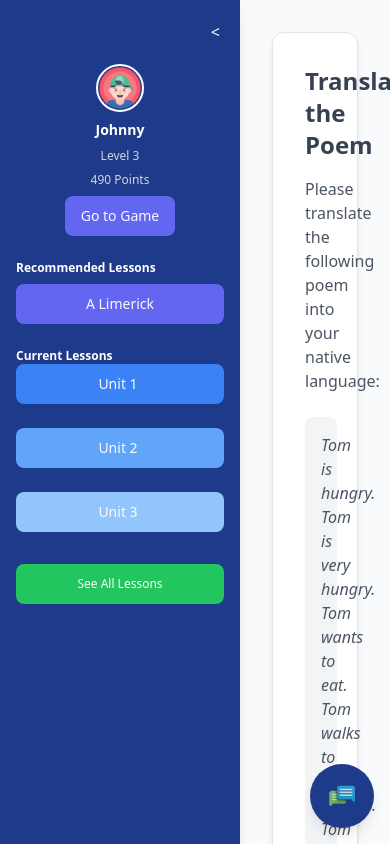
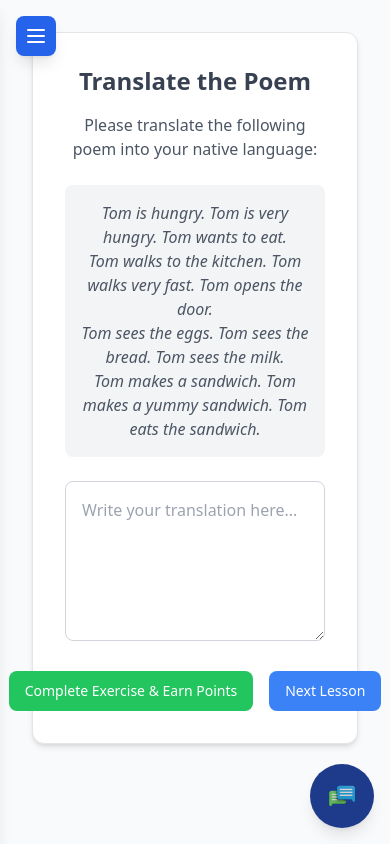
Before and after one commit to khush2003/tara, a React (Vite) app in the folder frontend/student_portal/: page /learning in a window 390 px wide. Built offline with nearby package versions, Linux system fonts and the light colour scheme.

Commit message:
RT_responsive_learningcontent

```diff
--- a/frontend/student_portal/src/pages/learning.tsx
+++ b/frontend/student_portal/src/pages/learning.tsx
@@ -5,14 +5,15 @@ import { Progress } from '@/components/ui/progress';
 import { useNavigate } from 'react-router-dom';
 import StudentGuide from './guidance';
 import Logo from '../assets/Chat.png'; // Import your logo image
-import Users from '../assets/users.png'; // Import your logo image
+import users from '../assets/users.png'; // Import your profile image
 
 const LearningContentPage: React.FC = () => {
   const navigate = useNavigate();
   const [isSidebarCollapsed, setSidebarCollapsed] = useState(false);
+  const [isSidebarOpen, setSidebarOpen] = useState(false); // State for mobile sidebar toggle
   const [showGuide, setShowGuide] = useState(false);
 
-  // Toggle Sidebar Collapse
+  // Toggle Sidebar Collapse (for desktop)
   const toggleSidebar = () => {
     setSidebarCollapsed(!isSidebarCollapsed);
   };
@@ -22,41 +23,58 @@ const LearningContentPage: React.FC = () => {
     setShowGuide(!showGuide);
   };
 
+  // Toggle mobile sidebar
+  const toggleMobileSidebar = () => {
+    setSidebarOpen(!isSidebarOpen);
+  };
+
   return (
     <div className="relative flex h-screen bg-gray-50">
+      {/* Mobile Sidebar Toggle Button */}
+      <div className="md:hidden fixed top-4 left-4 z-20">
+        <Button
+          onClick={toggleMobileSidebar}
+          className="p-2 bg-blue-600 text-white rounded-lg shadow-lg"
+        >
+          {isSidebarOpen ? (
+            // Close "X" icon
+            <svg xmlns="http://www.w3.org/2000/svg" className="h-6 w-6" fill="none" viewBox="0 0 24 24" stroke="currentColor" strokeWidth={2}>
+              <path strokeLinecap="round" strokeLinejoin="round" d="M6 18L18 6M6 6l12 12" />
+            </svg>
+          ) : (
+            // Hamburger icon
+            <svg xmlns="http://www.w3.org/2000/svg" className="h-6 w-6" fill="none" viewBox="0 0 24 24" stroke="currentColor" strokeWidth={2}>
+              <path strokeLinecap="round" strokeLinejoin="round" d="M4 6h16M4 12h16M4 18h16" />
+            </svg>
+          )}
+        </Button>
+      </div>
+
       {/* Sidebar */}
       <div
-        className={`${
+        className={`fixed z-10 ${
+          isSidebarOpen ? 'translate-x-0' : '-translate-x-full'
+        } md:translate-x-0 transform md:relative flex-shrink-0 ${
           isSidebarCollapsed ? 'w-16' : 'w-60'
-        } flex-shrink-0 p-4 bg-blue-900 text-white shadow-lg transition-all duration-300`}
+        } h-full p-4 bg-blue-800 text-white shadow-lg transition-all duration-300 ease-in-out md:flex flex-col md:static`}
       >
         {/* Sidebar Header */}
         <div className="flex flex-col items-center">
-          {/* Toggle Sidebar Button */}
-          <button
-            onClick={toggleSidebar}
-            className="self-end mb-4 p-1 rounded-full focus:outline-none focus:ring-2 focus:ring-indigo-500"
-          >
-            {isSidebarCollapsed ? '>' : '<'}
-          </button>
-
           {/* Profile Section */}
           <div className="flex flex-col items-center space-y-2">
             <img
-              src={Users} // Replace with dynamic source
+              src={users} // Replace with dynamic source
               alt="Profile"
               className="w-12 h-12 rounded-full border-2 border-white"
             />
-
             {!isSidebarCollapsed && (
               <>
                 <h2 className="text-sm font-semibold mt-2">Johnny</h2> {/* Dynamic Name */}
                 <p className="text-xs text-gray-300">Level 3</p>
                 <p className="text-xs text-gray-300">490 Points</p>
-                <Button className="w-full py-4 bg-indigo-500 rounded-lg"  onClick={() => navigate("/gameintro")}>Go to Game</Button> {/* Updated */}
+                <Button className="w-full py-4 bg-indigo-500 rounded-lg">Go to Game</Button> {/* Updated */}
               </>
-              )
-              }
+            )}
           </div>
         </div>
 
@@ -76,8 +94,8 @@ const LearningContentPage: React.FC = () => {
               <ul className="space-y-4">
                 <li className="flex flex-col">
                   <Button
-                    className='w-full py-4 bg-blue-500 rounded-lg text-left pl-3 mb-2'
-                    onClick={() => navigate("/learning")}
+                    className="w-full py-4 bg-blue-500 rounded-lg text-left pl-3 mb-2"
+                    onClick={() => navigate('/learning')}
                   >
                     <span>Unit 1</span>
                   </Button>
@@ -85,8 +103,8 @@ const LearningContentPage: React.FC = () => {
 
                 <li className="flex flex-col">
                   <Button
-                    className='w-full py-4 bg-blue-400 rounded-lg text-left pl-3 mb-2'
-                    onClick={() => navigate("/learning")}
+                    className="w-full py-4 bg-blue-400 rounded-lg text-left pl-3 mb-2"
+                    onClick={() => navigate('/learning')}
                   >
                     <span>Unit 2</span>
                   </Button>
@@ -94,8 +112,8 @@ const LearningContentPage: React.FC = () => {
 
                 <li className="flex flex-col">
                   <Button
-                    className='w-full py-4 bg-blue-300 rounded-lg text-left pl-3 mb-2'
-                    onClick={() => navigate("/learning")}
+                    className="w-full py-4 bg-blue-300 rounded-lg text-left pl-3 mb-2"
+                    onClick={() => navigate('/learning')}
                   >
                     <span>Unit 3</span>
                   </Button>
@@ -104,12 +122,20 @@ const LearningContentPage: React.FC = () => {
             </div>
 
             {/* See All Courses Button */}
-            <Button className="mt-6 w-full bg-green-500 text-xs rounded-lg" onClick={() => navigate("/dashboard")}>
+            <Button className="mt-6 w-full bg-green-500 text-xs rounded-lg" onClick={() => navigate('/dashboard')}>
               See All Lessons
             </Button>
           </>
         )}
       </div>
+
+      {/* Backdrop for Mobile Sidebar */}
+      {isSidebarOpen && (
+        <div
+          className="fixed inset-0 bg-black bg-opacity-50 z-5 md:hidden"
+          onClick={toggleMobileSidebar}
+        ></div>
+      )}
 
       {/* Main Content */}
       <div className="flex-1 p-8 overflow-y-auto">
@@ -130,12 +156,12 @@ const LearningContentPage: React.FC = () => {
           ></textarea>
           <div className="flex justify-center space-x-4">
             <Button className="p-4 bg-green-500 text-white rounded-lg">Complete Exercise & Earn Points</Button>
-            <Button className="p-4 bg-blue-900 text-white rounded-lg">Next Lesson</Button>
+            <Button className="p-4 bg-blue-500 text-white rounded-lg">Next Lesson</Button>
           </div>
         </Card>
       </div>
 
-      {/* Floating Circular Button */}
+      {/* Floating Circular Button - Dark Blue */}
       <Button
         onClick={toggleGuide}
         className="fixed bottom-4 right-4 w-16 h-16 p-0 rounded-full bg-blue-900 text-white shadow-lg hover:bg-purple-600 flex items-center justify-center"
```
